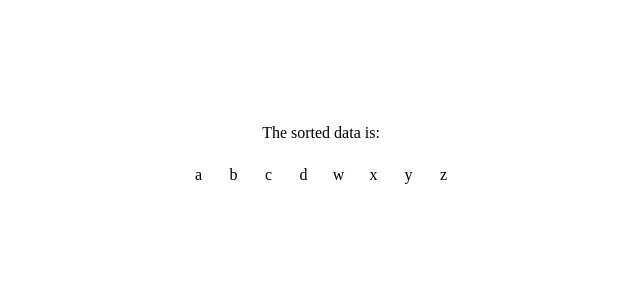
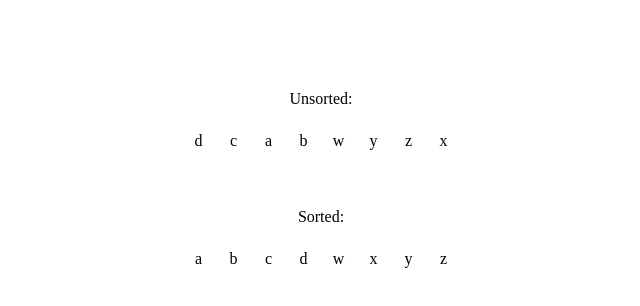
Before and after one commit to nicholasedwards/sorting_suite, a plain HTML site: page bubble_sort/js/index.html in a window 1280 px wide. Shown: the whole page, without its empty margins (319-959 px from the left). Drawn offline with Linux system fonts and the light colour scheme.

Commit message:
Display both unsorted and sorted data in the browser

```diff
--- a/bubble_sort/js/bubble_sort.js
+++ b/bubble_sort/js/bubble_sort.js
@@ -2,8 +2,23 @@ window.onload = function bubbleSort() {
 
   var data = ["d", "c", "a", "b", "w", "y", "z", "x"]
 
+  // Put the unsorted data in the DOM
+  for (i = 0; i < data.length; i++) {
+
+    var elementContainer = document.createElement("div");
+    elementContainer.className = "element-container";
+
+    var element = document.createElement("div");
+    element.innerHTML = data[i];
+
+    elementContainer.appendChild(element);
+    document.getElementById("unsorted-elements-container").appendChild(elementContainer);
+
+  }
+
   var sorted_data = [];
 
+  // Sort the data
   while (data.length > 0) {
 
     var previous = data[0];
@@ -33,13 +48,14 @@ window.onload = function bubbleSort() {
 
   }
 
-  while (sorted_data.length > 0) {
+  // Put the sorted data in the DOM
+  for (i = 0; i < sorted_data.length; i++) {
 
     var elementContainer = document.createElement("div");
     elementContainer.className = "element-container";
 
     var element = document.createElement("div");
-    element.innerHTML = sorted_data.shift();
+    element.innerHTML = sorted_data[i];
 
     elementContainer.appendChild(element);
     document.getElementById("sorted-elements-container").appendChild(elementContainer);
--- a/bubble_sort/js/index.html
+++ b/bubble_sort/js/index.html
@@ -6,7 +6,9 @@
   </head>
   <body>
     <div id="content-container">
-      <div>The sorted data is:</div>
+      <div class="label">Unsorted:</div>
+      <div id="unsorted-elements-container"></div>
+      <div class="label">Sorted:</div>
       <div id="sorted-elements-container"></div>
     </div>
   </body>
--- a/bubble_sort/js/styles.css
+++ b/bubble_sort/js/styles.css
@@ -14,6 +14,13 @@
   margin-top: 15px;
 }
 
+#unsorted-elements-container {
+  display: flex;
+  flex-flow: row wrap;
+  justify-content: flex-start;
+  margin-top: 15px;
+}
+
 .element-container {
   display: flex;
   flex-direction: row;
@@ -22,3 +29,7 @@
   width: 35px;
   height: 35px;
 }
+
+.label {
+  margin-top: 50px;
+}
--- a/insertion_sort/js/styles.css
+++ b/insertion_sort/js/styles.css
@@ -14,6 +14,13 @@
   margin-top: 15px;
 }
 
+#unsorted-elements-container {
+  display: flex;
+  flex-flow: row wrap;
+  justify-content: flex-start;
+  margin-top: 15px;
+}
+
 .element-container {
   display: flex;
   flex-direction: row;
@@ -22,3 +29,7 @@
   width: 35px;
   height: 35px;
 }
+
+.label {
+  margin-top: 50px;
+}
```
Also changed, not shown: insertion_sort/js/index.html (+3 -1 lines), insertion_sort/js/insertion_sort.js (+18 -2 lines).
